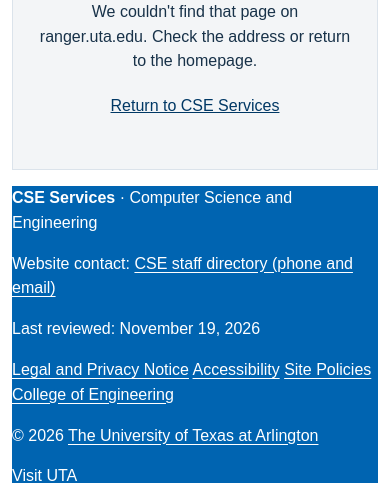
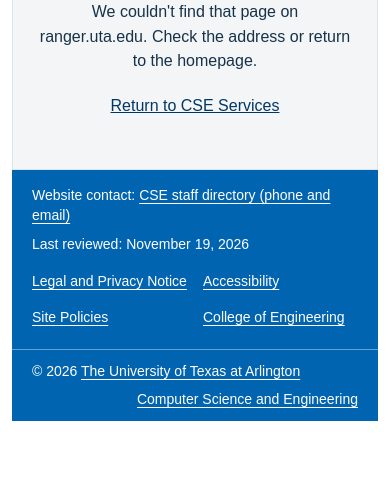
Before and after one commit to sarthak-wadhawan/seo-test-ranger, a plain HTML site: page 404.html in a window 390 px wide. Shown: the part 309-792 px from the top of the page. Drawn offline with Linux system fonts and the light colour scheme.

Commit message:
Align footer rows and simplify Ranger footer content

```diff
--- a/404.html
+++ b/404.html
@@ -25,21 +25,37 @@
       <a href="/">Return to CSE Services</a>
     </main>
     <footer class="site-footer">
-      <div class="footer-content">
-        <p><strong>CSE Services</strong> · Computer Science and Engineering</p>
-        <p>Website contact: <a href="https://www.uta.edu/academics/schools-colleges/engineering/academics/departments/cse/about/staff">CSE staff directory (phone and email)</a></p>
-        <p>Last reviewed: <time datetime="2026-11-19">November 19, 2026</time></p>
-        <nav class="policy-links" aria-label="University policies and related links">
+    <div class="footer-inner">
+      <div class="footer-about">
+
+        <p class="footer-contact">
+          Website contact:
+          <a href="https://www.uta.edu/academics/schools-colleges/engineering/academics/departments/cse/about/staff">CSE staff directory (phone and email)</a>
+        </p>
+        <p class="footer-updated">
+          Last reviewed: <time datetime="2026-11-19">November 19, 2026</time>
+        </p>
+      </div>
+
+      <nav class="footer-links" aria-label="University policies and related links">
         <a href="https://www.uta.edu/administration/legal-affairs/privacy/privacy-notice">Legal and Privacy Notice</a>
         <a href="https://www.uta.edu/accessibility">Accessibility</a>
         <a href="https://www.uta.edu/site-policies">Site Policies</a>
         <a href="https://www.uta.edu/academics/schools-colleges/engineering/">College of Engineering</a>
       </nav>
-        <p class="copyright">© 2026 <a href="https://www.uta.edu/">The University of Texas at Arlington</a></p>
     </div>
-      <div class="footer-brand">
-        <a href="https://www.uta.edu/">Visit UTA</a>
-        <img class="cse-logo" src="assets/cse-logo.png" width="216" height="55" alt="CSE — Computer Science and Engineering">
+
+    <div class="footer-bottom">
+      <div class="footer-bottom-left">
+        <p>
+          © 2026 <a href="https://www.uta.edu/">The University of Texas at Arlington</a>
+        </p>
+      </div>
+      <div class="footer-bottom-right">
+        <p>
+          <a href="https://www.uta.edu/academics/schools-colleges/engineering/academics/departments/cse">Computer Science and Engineering</a>
+        </p>
+      </div>
     </div>
   </footer>
   </div>
--- a/styles.css
+++ b/styles.css
@@ -163,13 +163,6 @@ h2 {
     text-align: center;
 }
 
-.cse-logo {
-  display: block;
-  width: 180px;
-  max-width: 100%;
-  height: auto;
-}
-
 /* FOOTER: simple settings for layout and spacing. */
 .site-footer {
   width: calc(100% - 32px);
@@ -179,50 +172,35 @@ h2 {
   color: #fff;
 }
 
-/* Move the two main footer sections using these values. */
+/* Shared rows keep contact details and policy links aligned. */
 .footer-inner {
   display: grid;
-  grid-template-columns: 1.2fr 1fr; /* Left section / right section widths */
-  gap: 36px;                     /* Space between left and right */
-  padding: 36px 32px 30px;      /* Top, sides, bottom */
-  align-items: start;
+  grid-template-columns: 1.8fr 2fr;
+  grid-template-rows: repeat(2, minmax(32px, auto));
+  gap: 4px 24px;
+  padding: 20px 24px 16px;
+  align-items: center;
 }
 
-/* Left side: department, contact and review date. */
-.footer-about {
+.footer-about,
+.footer-links {
+  display: grid;
+  grid-template-rows: subgrid;
+  grid-row: span 2;
+  align-items: center;
   min-width: 0;
-  padding-left: 0; /* Increase to move left-side text right */
-  padding-top: 0;  /* Increase to move left-side text down */
-}
-
-.footer-about strong {
-  display: block;
-  color: #fff;
-  font-size: 18px;
-  line-height: 1.4;
-  /* No line under CSE Services */
 }
 
 .footer-about p {
-  margin: 12px 0 0;
+  margin: 0;
   color: #fff;
-  font-size: 15px;
-  line-height: 1.6;
+  font-size: 14px;
+  line-height: 1.4;
 }
 
-.footer-about .footer-updated {
-  font-size: 14px;
-}
-
-/* Right side: links. No white line above them. */
 .footer-links {
-  display: grid;
-  grid-template-columns: 1fr 1fr;
-  gap: 0 18px;
-  align-content: start;
-  min-width: 0;
-  padding-left: 0; /* Increase to move links right */
-  padding-top: 0;  /* Increase to move links down */
+  grid-template-columns: repeat(2, minmax(0, 1fr));
+  column-gap: 16px;
 }
 
 .site-footer a {
@@ -242,22 +220,32 @@ h2 {
 .footer-links a {
   display: inline-flex;
   align-items: center;
-  min-height: 44px;
-  font-size: 15px;
+  min-height: 32px;
+  font-size: 14px;
   line-height: 1.45;
   overflow-wrap: anywhere;
 }
 
-/* Bottom section: copyright. */
+/* Copyright and department share one aligned row. */
 .footer-bottom {
+  display: flex;
+  align-items: center;
+  justify-content: space-between;
+  gap: 8px 24px;
+  padding: 12px 24px;
   border-top: 1px solid rgba(255, 255, 255, 0.4);
+}
+
+.footer-bottom-right {
+  margin-left: auto;
+  text-align: right;
 }
 
 .footer-bottom p {
   margin: 0;
-  padding: 16px 32px 20px;
   color: #fff;
   font-size: 14px;
+  line-height: 1.4;
 }
 
 /* Preserve styling for the 404 page. */
@@ -320,10 +308,6 @@ h2 {
     padding: 48px 20px;
   }
 
-  .cse-logo {
-    width: 154px;
-  }
-
   /* Simple one-column footer on phones. */
   .site-footer {
     width: calc(100% - 24px);
@@ -332,16 +316,22 @@ h2 {
 
   .footer-inner {
     grid-template-columns: 1fr;
-    gap: 24px;
-    padding: 28px 20px 24px;
+    grid-template-rows: auto;
+    gap: 4px;
+    padding: 16px 20px;
   }
 
+  .footer-about,
   .footer-links {
-    grid-template-columns: 1fr;
+    grid-row: auto;
+    grid-template-rows: none;
+    grid-auto-rows: minmax(32px, auto);
+    row-gap: 4px;
   }
 
-  .footer-bottom p {
-    padding: 16px 20px 20px;
+  .footer-bottom {
+    flex-wrap: wrap;
+    padding: 12px 20px;
   }
 }
 
```
Also changed, not shown: index.html (+11 -6 lines). Lines whose indentation alone changed are shown as unchanged.
